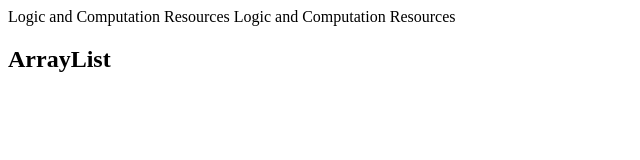
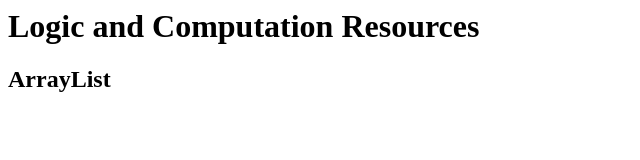
Before and after one commit to logicandcomp/logicandcomp.github.io, a plain HTML site: page index.html in a window 1280 px wide. Shown: the whole page, without its empty margins (0-640 px from the left). Drawn offline with Linux system fonts and the light colour scheme.

Commit message:
Update index.html

```diff
--- a/index.html
+++ b/index.html
@@ -1,6 +1,8 @@
 <html>
-<head>Logic and Computation Resources</head>
-<body
+<head>
+  <title>Logic and Computation Resources</title>
+</head>
+<body>
 <h1>Logic and Computation Resources</h1>
 <h2> ArrayList </h2>
 </body>
```
